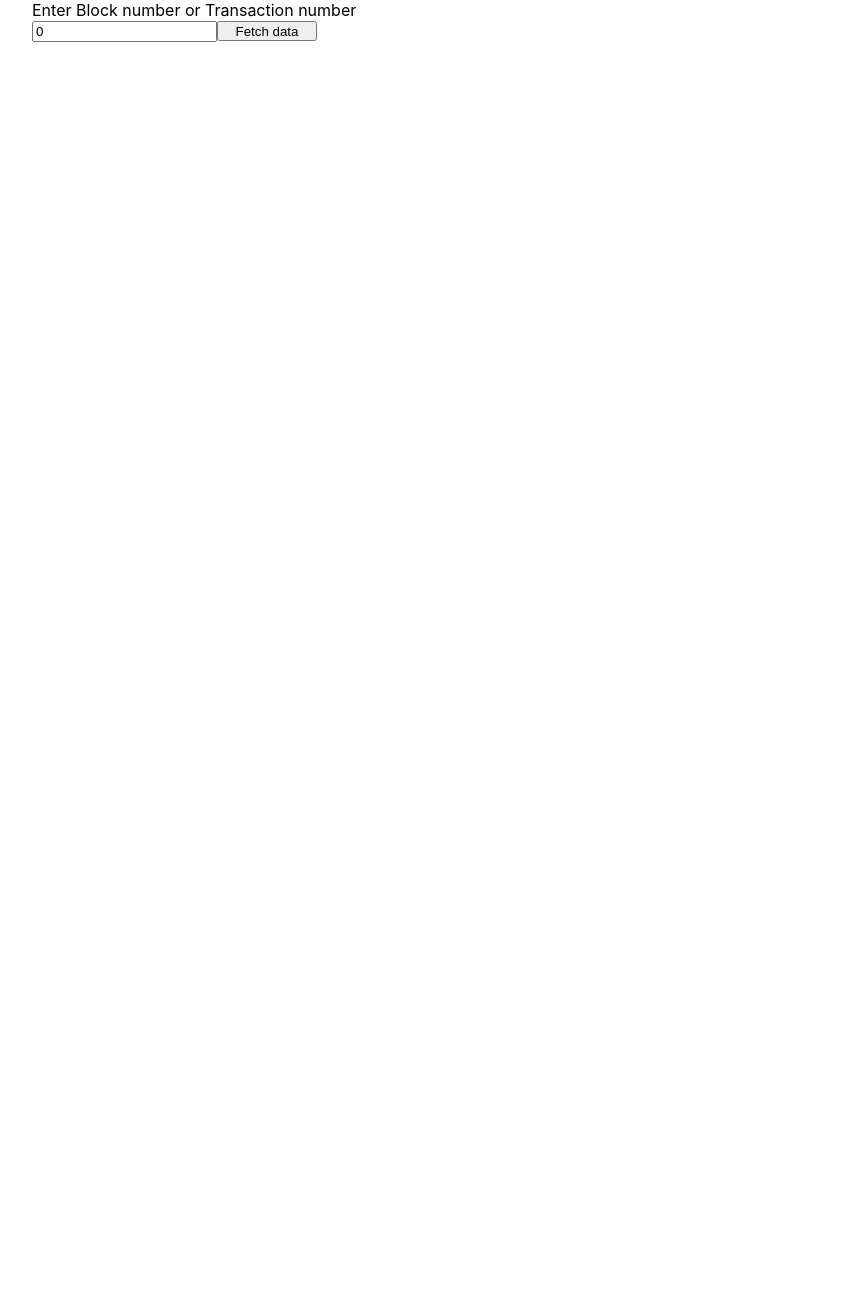
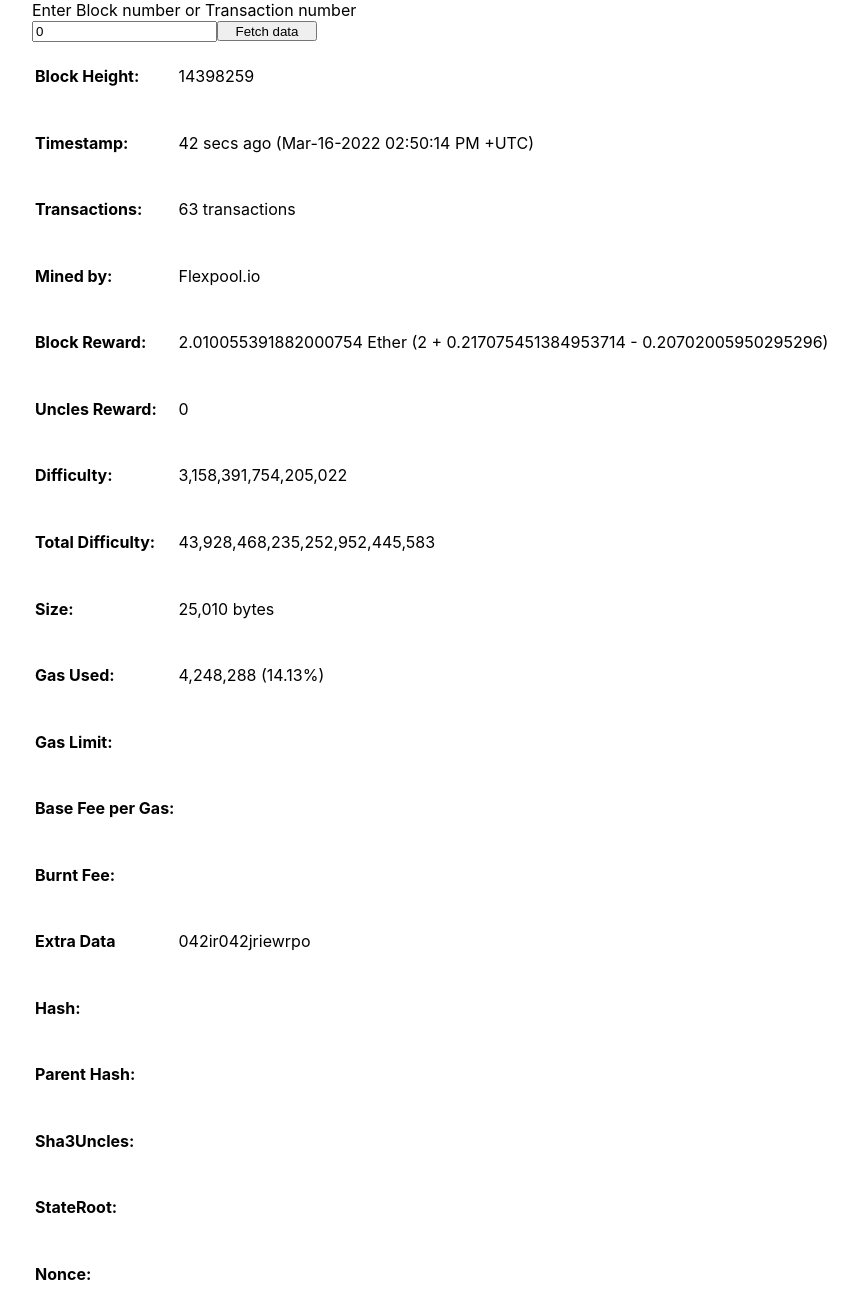
Before and after one commit to boilerblockchain/Explorer, a Next.js app: page / in a window 1280 px wide. Shown: the whole page, without its empty margins (0-858 px from the left). Before the commit the page ends 800 px from the top, so only its background shows below. Built offline with nearby package versions, Linux system fonts and the light colour scheme.

Commit message:
set up for stylizing

```diff
--- /dev/null
+++ b/components/common/Table.js
@@ -0,0 +1,99 @@
+export const getStaticProps = async () => {
+    const response = await fetch(hello.js);
+    const data = await response.json();
+
+    return{
+      props:{
+        data
+      }
+    }
+
+  };
+
+
+  export default function Table({data}){
+//   export default function Table({data}){
+//     const {results = []} = data;
+    return (
+    <div>
+      <table>
+      <tr>
+        <td><h4>Block Height:</h4></td>
+        <td>14398259</td>
+      </tr>
+      <tr>
+        <td><h4>Timestamp:</h4></td>
+        <td>42 secs ago (Mar-16-2022 02:50:14 PM +UTC)</td>
+      </tr>
+      <tr>
+        <td><h4>Transactions:</h4></td>
+        <td>63 transactions</td>
+      </tr>
+      <tr>
+        <td><h4>Mined by:</h4></td>
+        <td>Flexpool.io</td>
+      </tr>
+      <tr>
+        <td><h4>Block Reward:</h4></td>
+        <td>2.010055391882000754 Ether (2 + 0.217075451384953714 - 0.20702005950295296)</td>
+      </tr>
+      <tr>
+        <td><h4>Uncles Reward:</h4></td>
+        <td>0</td>
+      </tr>
+      <tr>
+        <td><h4>Difficulty:</h4></td>
+        <td>3,158,391,754,205,022</td>
+      </tr>
+      <tr>
+        <td><h4>Total Difficulty:</h4></td>
+        <td>43,928,468,235,252,952,445,583</td>
+      </tr>
+      <tr>
+        <td><h4>Size:</h4></td>
+        <td>25,010 bytes</td>
+      </tr>
+      <tr>
+        <td><h4>Gas Used:</h4></td>
+        <td>4,248,288 (14.13%)</td>
+      </tr>
+      <tr>
+        <td><h4>Gas Limit:</h4></td>
+        <td></td>
+      </tr>
+      <tr>
+        <td><h4>Base Fee per Gas:</h4></td>
+        <td></td>
+      </tr>
+      <tr>
+        <td><h4>Burnt Fee:</h4></td>
+        <td></td>
+      </tr>
+      <tr>
+        <td><h4>Extra Data</h4></td>
+        <td>042ir042jriewrpo</td>
+      </tr>
+      <tr>
+        <td><h4>Hash:</h4></td>
+        <td></td>
+      </tr>
+      <tr>
+        <td><h4>Parent Hash:</h4></td>
+        <td></td>
+      </tr>
+      <tr>
+        <td><h4>Sha3Uncles:</h4></td>
+        <td></td>
+      </tr>
+      <tr>
+        <td><h4>StateRoot:</h4></td>
+        <td></td>
+      </tr>
+      <tr>
+        <td><h4>Nonce:</h4></td>
+        <td></td>
+      </tr>
+    </table>
+    </div>
+    )
+  };
--- a/pages/hello.js
+++ b/pages/hello.js
@@ -1,4 +1,5 @@
 import HeaderComponent from "../components/common/headers/header";
+
 
 function HelloPage() {
     return(
@@ -9,6 +10,7 @@ function HelloPage() {
         	Hello there, How are you?
         </div>
         <br />
+
        </div>
     )
 }
--- a/pages/index.js
+++ b/pages/index.js
@@ -1,6 +1,7 @@
 import { useState } from "react";
 import styles from "../styles/Home.module.css";
 import isBlock from "./api/blockInfo";
+import Table from "../components/common/Table";
 
 export default function Home() {
   if (isBlock) {
@@ -36,6 +37,7 @@ export default function Home() {
           Fetch data
         </button>
         <div>{blockInfo != null ? blockInfo.block : <></>}</div>
+        <Table />
       </div>
     );
   }
```
Also changed, not shown: 1 other file (tests, documents, lock files or other folders).
